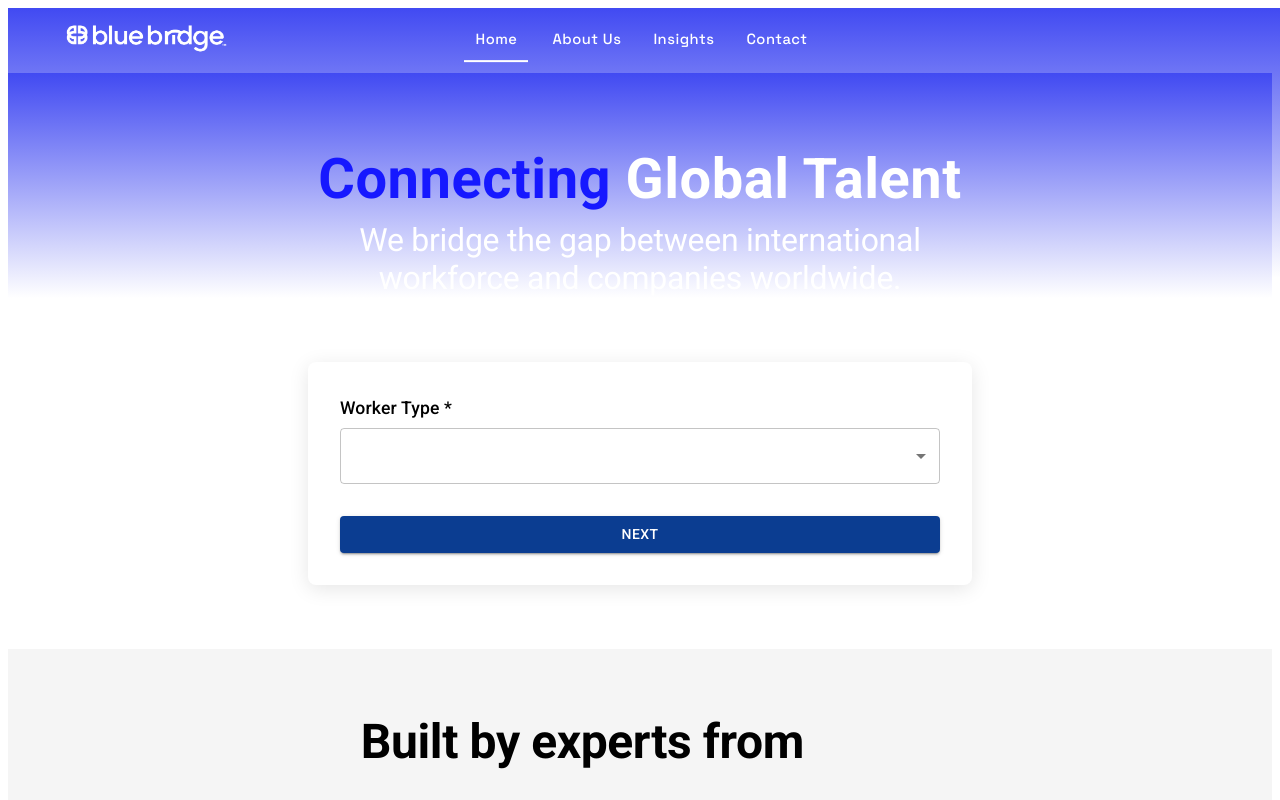
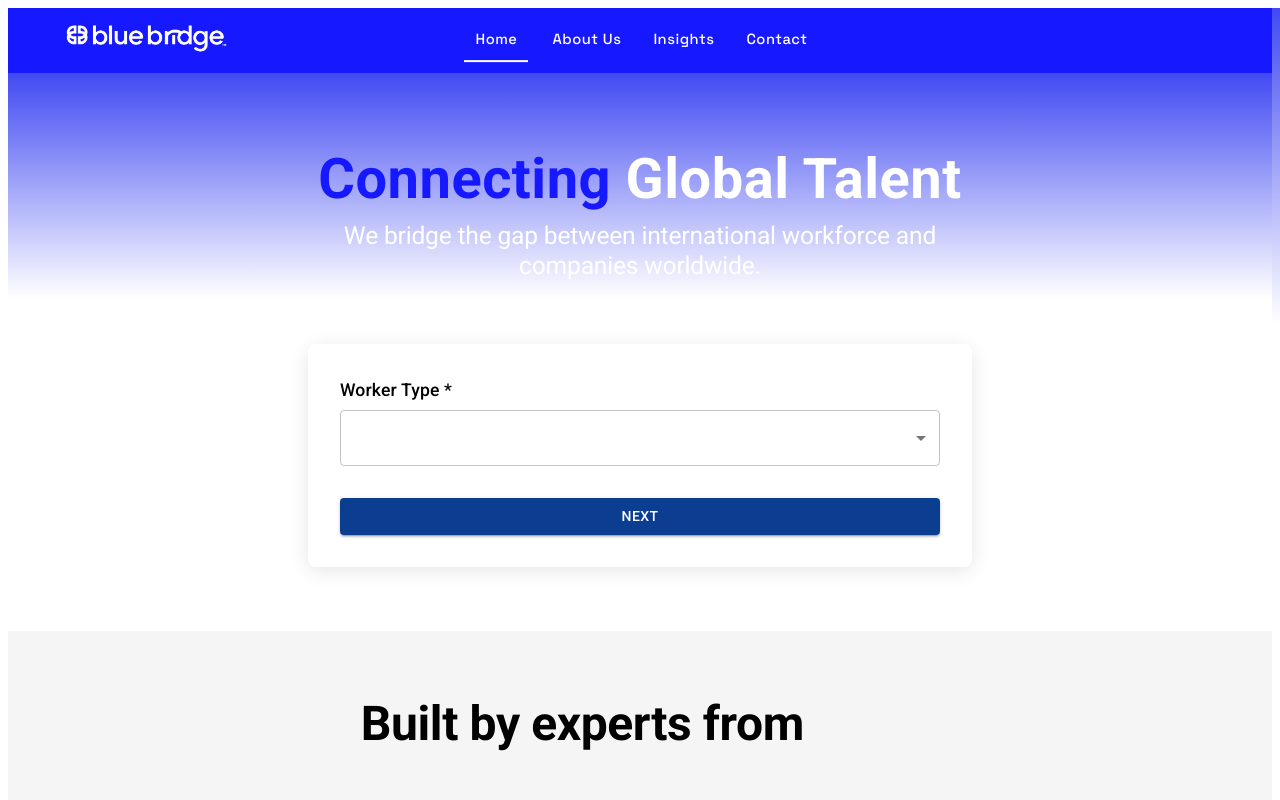
Before and after one commit to ddgrana2/bluebridge-landing, a React (Create React App) app: page / in a window 1280 px wide. Shown: the top 800 px of the page. Built offline with nearby package versions, Linux system fonts and the light colour scheme.

Commit message:
Update gradient height, text size and navbar color across all pages

```diff
--- a/src/components/navbar/navbar.jsx
+++ b/src/components/navbar/navbar.jsx
@@ -117,11 +117,11 @@ function Navbar() {
       {/* Sección de degradado */}
       <Box
         sx={{
-          height: '270px',
+          height: '315px',
           width: '100%',
           background: 'linear-gradient(180deg, #414AF2 0%, #FFFFFF 100%)',
           position: 'absolute',
-          zIndex: 1
+          zIndex: -1
         }}
       />
     </>
--- a/src/pages/home/home.jsx
+++ b/src/pages/home/home.jsx
@@ -80,17 +80,24 @@ function Home() {
               component="h2"
               textAlign="center"
               sx={{
-                fontSize: { xs: '1.5rem', md: '2rem' },
+                fontSize: { xs: '1.15rem', md: '1.54rem' },
                 fontWeight: 400,
                 color: '#FFFFFF',
                 maxWidth: '700px',
                 mx: 'auto',
-                mb: 8
+                mb: 8,
+                position: 'relative',
+                zIndex: 2
               }}
             >
               We bridge the gap between international workforce and companies worldwide.
             </Typography>
 
+            {/* Asegurarse que todo el contenido esté sobre el degradado */}
+            <Box sx={{
+              position: 'relative',
+              zIndex: 2
+            }}>
               {/* Worker Selection Form */}
               <Box sx={{
                 maxWidth: 600,
@@ -129,6 +136,7 @@ function Home() {
                 >
                   Next
                 </Button>
+              </Box>
             </Box>
           </motion.div>
         </Container>
```
Lines whose indentation alone changed are shown as unchanged.
